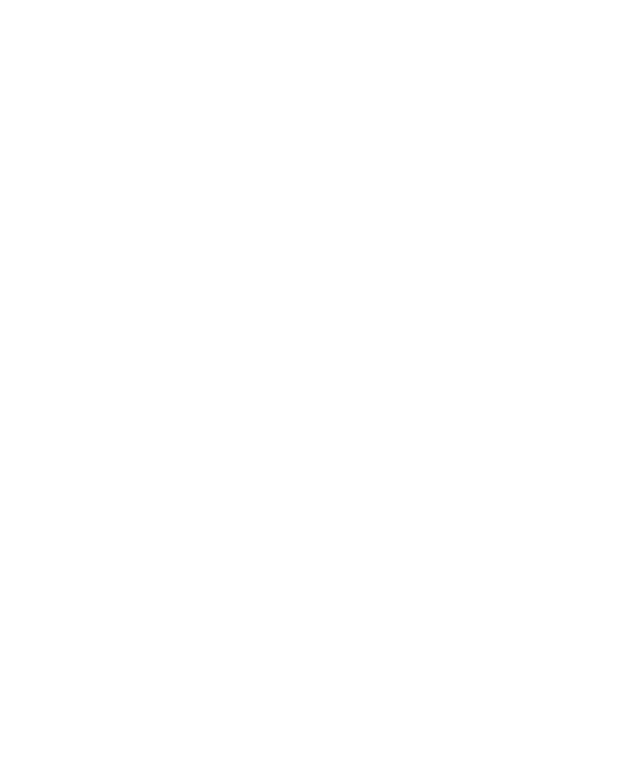
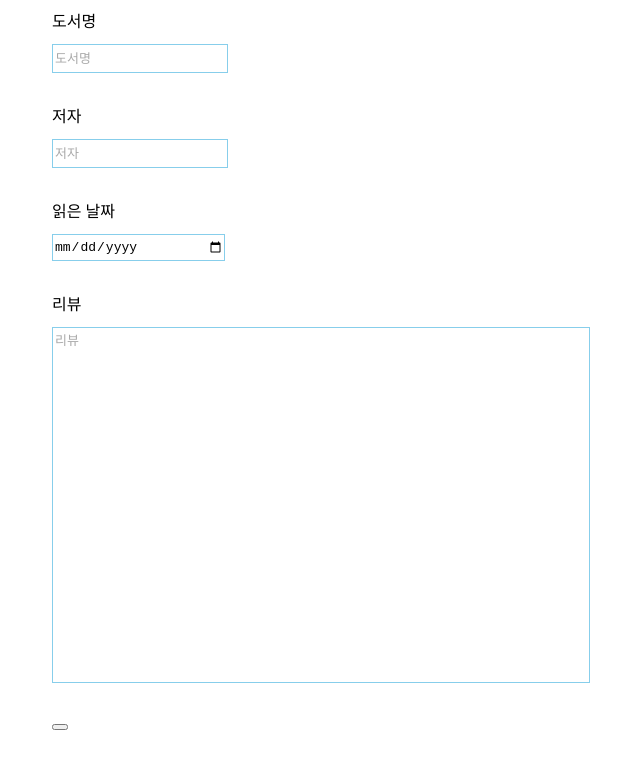
Before and after one commit to brightautumnsky/bookcafe, a React (Create React App) app in the folder client/: page / in a window 1280 px wide. Shown: the top 768 px of the page, without its empty margins (56-696 px from the left). Built offline with nearby package versions, Linux system fonts and the light colour scheme.

Commit message:
set proxy test

```diff
--- a/client/package.json
+++ b/client/package.json
@@ -6,6 +6,8 @@
     "@testing-library/jest-dom": "^5.16.4",
     "@testing-library/react": "^13.1.1",
     "@testing-library/user-event": "^13.5.0",
+    "axios": "^0.26.1",
+    "http-proxy-middleware": "^2.0.6",
     "react": "^18.0.0",
     "react-dom": "^18.0.0",
     "react-scripts": "5.0.1",
--- a/client/src/App.js
+++ b/client/src/App.js
@@ -1,10 +1,26 @@
 import React from "react";
 import "./App.css";
+import UploadPage from "./components/UploadPage/UploadPage";
+import axios from "axios";
 
 function App() {
+  const onClick = async () => {
+    const body = {
+      name: "test",
+      email: "test@email.com",
+      password: "1234567",
+    };
+
+    const res = await axios.post("/api/users/login", body);
+    console.log(res);
+  };
+
   return (
     <div className="App">
-      <div className="container"></div>
+      <div className="container">
+        <UploadPage />
+        <button onClick={onClick} />
+      </div>
     </div>
   );
 }
--- /dev/null
+++ b/client/src/components/Input.js
@@ -0,0 +1,44 @@
+import React from "react";
+import styled, { css } from "styled-components";
+
+const sizeType = {
+  small: {
+    width: "170px",
+    height: "25px",
+  },
+  medium: {
+    width: "210px",
+    height: "32px",
+  },
+  large: {
+    width: "235px",
+    height: "39px",
+  },
+};
+
+const InputWrapper = styled.input`
+  border: 1px solid skyblue;
+  font-size: 13px;
+  ${({ size }) =>
+    size &&
+    css`
+      width: ${sizeType[size].width};
+      height: ${sizeType[size].height};
+    `}
+  &:focus {
+    outline: none;
+  }
+  &::placeholder {
+    color: darkgray;
+  }
+`;
+
+const Input = ({ text, ...rest }) => {
+  return <InputWrapper placeholder={text} {...rest} />;
+};
+
+export default Input;
+
+InputWrapper.defaultProps = {
+  size: "small",
+};
--- /dev/null
+++ b/client/src/components/Textarea.js
@@ -0,0 +1,22 @@
+import React from "react";
+import styled from "styled-components";
+
+const TextareaWrapper = styled.textarea`
+  width: 50%;
+  height: 350px;
+  font-size: 13px;
+  border: 1px solid skyblue;
+  resize: none;
+  &:focus {
+    outline: none;
+  }
+  &::placeholder {
+    color: darkgray;
+  }
+`;
+
+const Textarea = ({ text, ...rest }) => {
+  return <TextareaWrapper placeholder={text} {...rest} />;
+};
+
+export default Textarea;
--- /dev/null
+++ b/client/src/components/UploadPage/UploadPage.js
@@ -0,0 +1,62 @@
+import React from "react";
+import styled from "styled-components";
+import useInputs from "../../utils/useInputs";
+import Input from "../Input";
+import Textarea from "../Textarea";
+
+const UploadForm = styled.form`
+  display: flex;
+  flex-direction: column;
+  .upload-box {
+    display: flex;
+    flex-direction: column;
+    label {
+      margin-bottom: 12px;
+    }
+  }
+  & > * {
+    margin-bottom: 30px;
+  }
+`;
+
+const initialState = {
+  title: "",
+  writer: "",
+  date: "",
+  content: "",
+};
+
+const UploadPage = () => {
+  const [inputs, onChange, reset] = useInputs(initialState);
+  const { title, writer, content, date } = inputs;
+
+  return (
+    <div>
+      <UploadForm>
+        <div className="upload-box">
+          <label>도서명</label>
+          <Input name="title" onChange={onChange} text="도서명" value={title} />
+        </div>
+        <div className="upload-box">
+          <label>저자</label>
+          <Input name="writer" onChange={onChange} text="저자" value={writer} />
+        </div>
+        <div className="upload-box">
+          <label>읽은 날짜</label>
+          <Input name="date" onChange={onChange} type="date" value={date} />
+        </div>
+        <div className="upload-box">
+          <label>리뷰</label>
+          <Textarea
+            name="content"
+            onChange={onChange}
+            text="리뷰"
+            value={content}
+          />
+        </div>
+      </UploadForm>
+    </div>
+  );
+};
+
+export default UploadPage;
--- /dev/null
+++ b/client/src/utils/useInputs.js
@@ -0,0 +1,17 @@
+import { useState } from "react";
+
+const useInputs = (initialState) => {
+  const [inputs, setInputs] = useState(initialState);
+  const onChange = (e) => {
+    const name = e.target.name;
+    const value = e.target.value;
+    setInputs((inputs) => ({ ...inputs, [name]: value }));
+  };
+  const reset = () => {
+    setInputs(initialState);
+  };
+
+  return [inputs, onChange, reset];
+};
+
+export default useInputs;
```
Also changed, not shown: client/src/setupProxy.js (added, +11 -0 lines), 1 other file (tests, documents, lock files or other folders).
